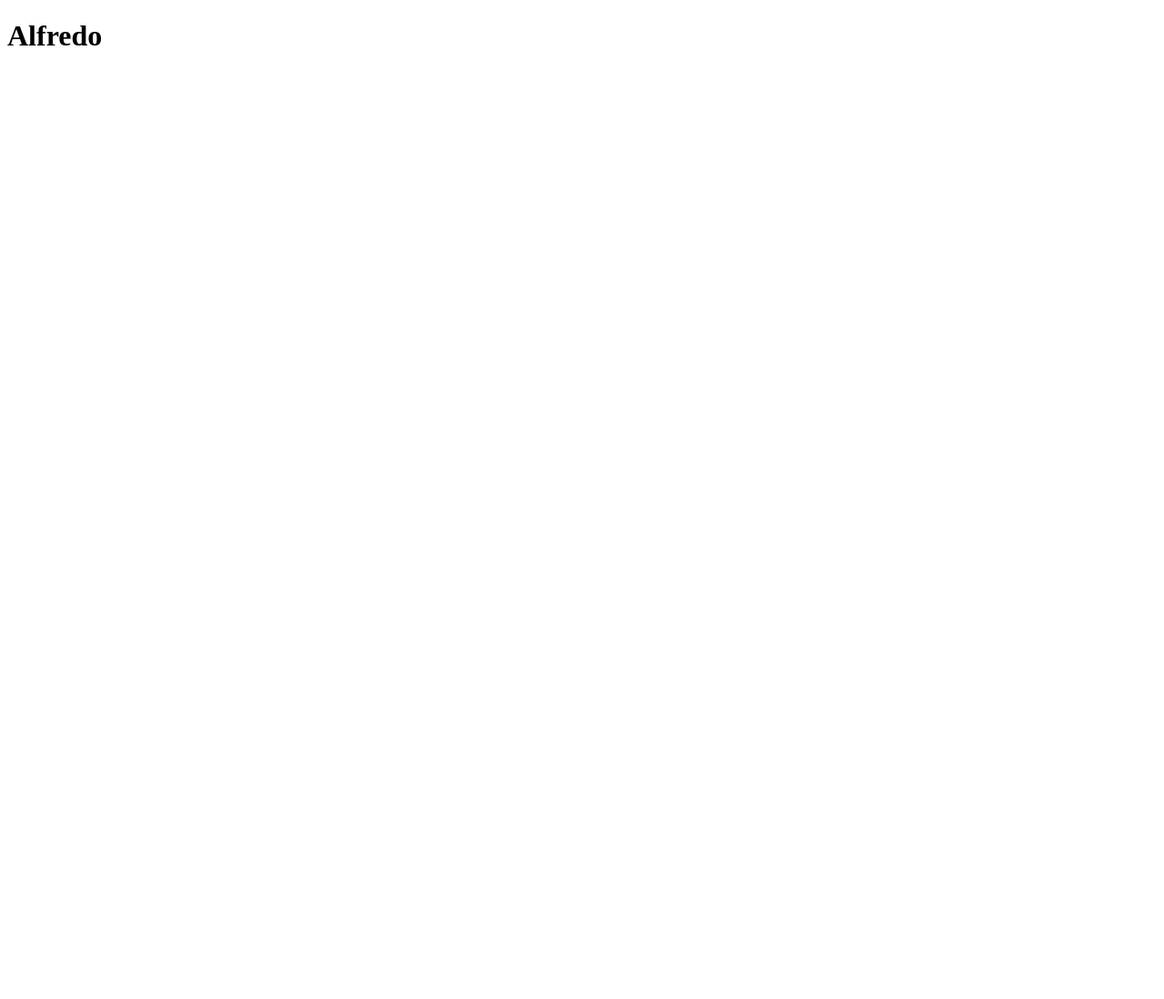
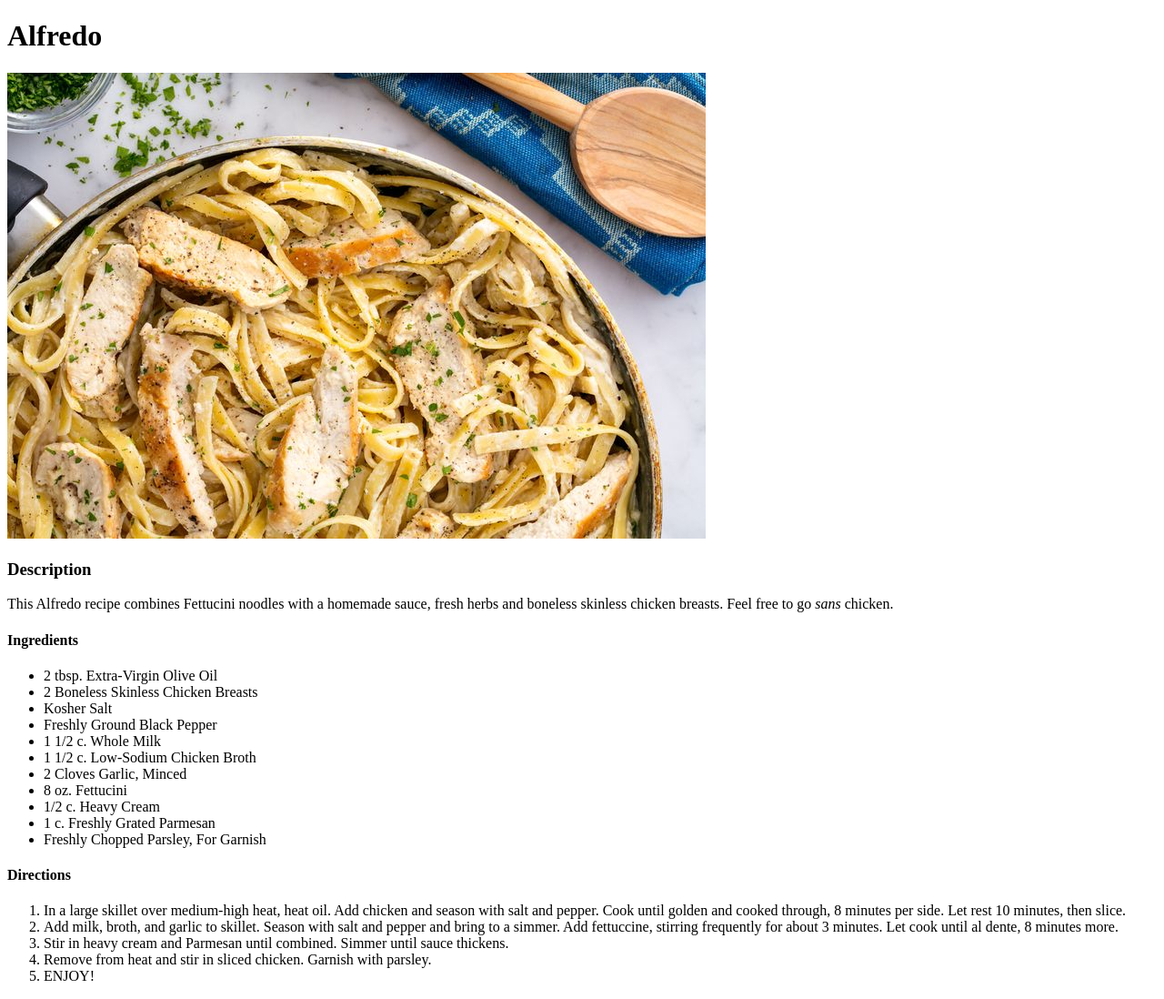
Before and after one commit to tjohnson-code/odin-recipes, a plain HTML site: page recipes/alfredo.html in a window 1280 px wide. Shown: the whole page at 91% size. Before the commit the page ends 800 px from the top, so only its background shows below. Drawn offline with Linux system fonts and the light colour scheme.

Commit message:
Added alfredo.jpg, bbqribs.jpg, and updated alfredo.html, bbqribs.html.

```diff
--- a/recipes/alfredo.html
+++ b/recipes/alfredo.html
@@ -8,5 +8,33 @@
 </head>
 <body>
     <h1>Alfredo</h1>
+    <img src="../img/alfredo.jpg" alt="Alfredo">
+    <h3>Description</h3>
+    <p>This Alfredo recipe combines Fettucini noodles with a homemade sauce, fresh herbs and boneless skinless chicken breasts.
+        Feel free to go <em>sans</em> chicken.</p>
+    <h4>Ingredients</h4>
+    <ul>
+        <li>2 tbsp. Extra-Virgin Olive Oil</li>
+        <li>2 Boneless Skinless Chicken Breasts</li>
+        <li>Kosher Salt</li>
+        <li>Freshly Ground Black Pepper</li>
+        <li>1 1/2 c. Whole Milk</li>
+        <li>1 1/2 c. Low-Sodium Chicken Broth</li>
+        <li>2 Cloves Garlic, Minced</li>
+        <li>8 oz. Fettucini</li>
+        <li>1/2 c. Heavy Cream</li>
+        <li>1 c. Freshly Grated Parmesan</li>
+        <li>Freshly Chopped Parsley, For Garnish</li>
+    </ul>
+    <h4>Directions</h4>
+    <ol>
+        <li>In a large skillet over medium-high heat, heat oil. Add chicken and season with salt and pepper. Cook until golden
+            and cooked through, 8 minutes per side. Let rest 10 minutes, then slice. </li>
+        <li>Add milk, broth, and garlic to skillet. Season with salt and pepper and bring to a simmer. Add fettuccine, stirring
+            frequently for about 3 minutes. Let cook until al dente, 8 minutes more.</li>
+        <li>Stir in heavy cream and Parmesan until combined. Simmer until sauce thickens. </li>
+        <li>Remove from heat and stir in sliced chicken. Garnish with parsley.</li>
+        <li>ENJOY!</li>
+    </ol>
 </body>
 </html>
```
Also changed, not shown: recipes/bbqribs.html (+28 -0 lines), img/alfredo.jpg (added), img/bbqribs.jpg (added).
